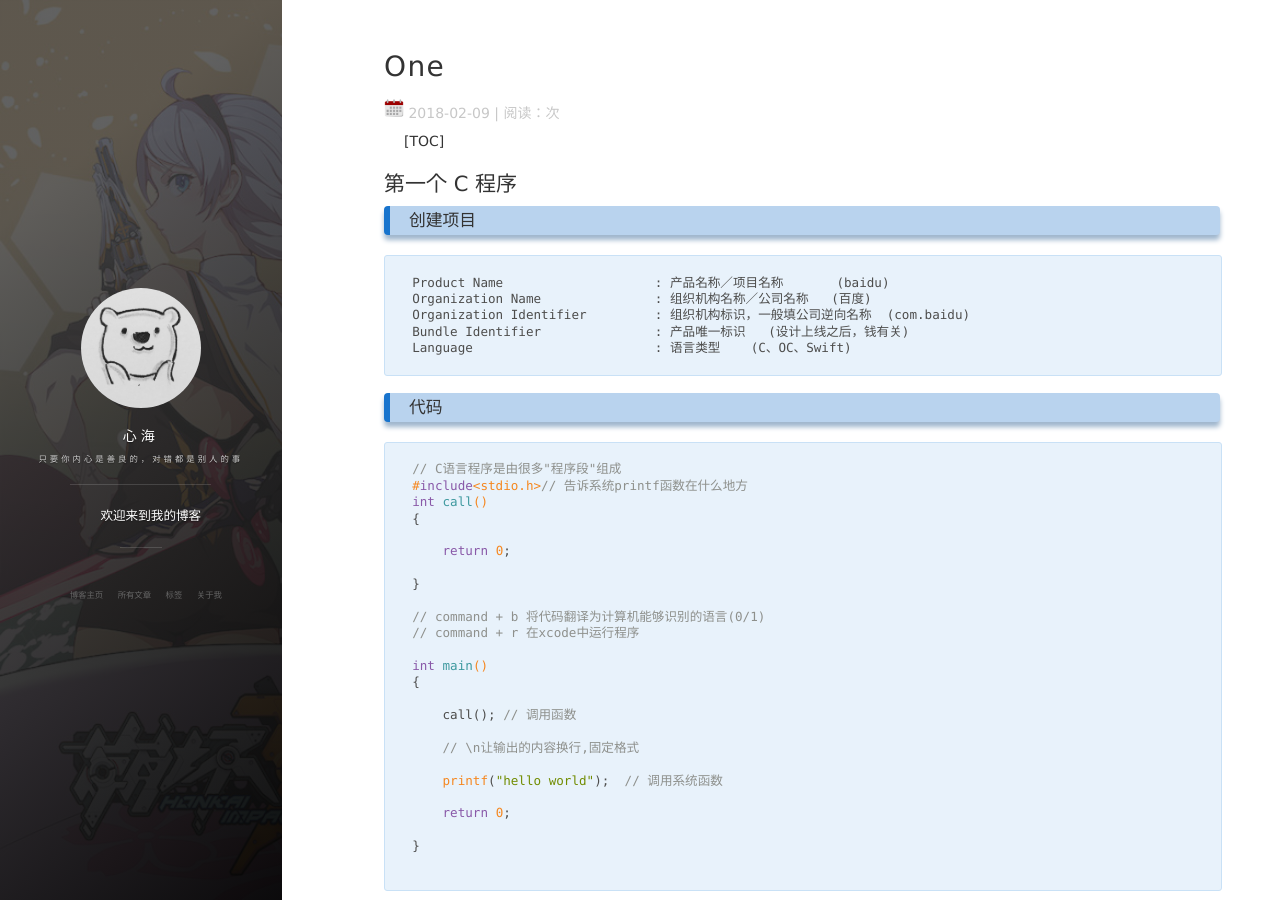
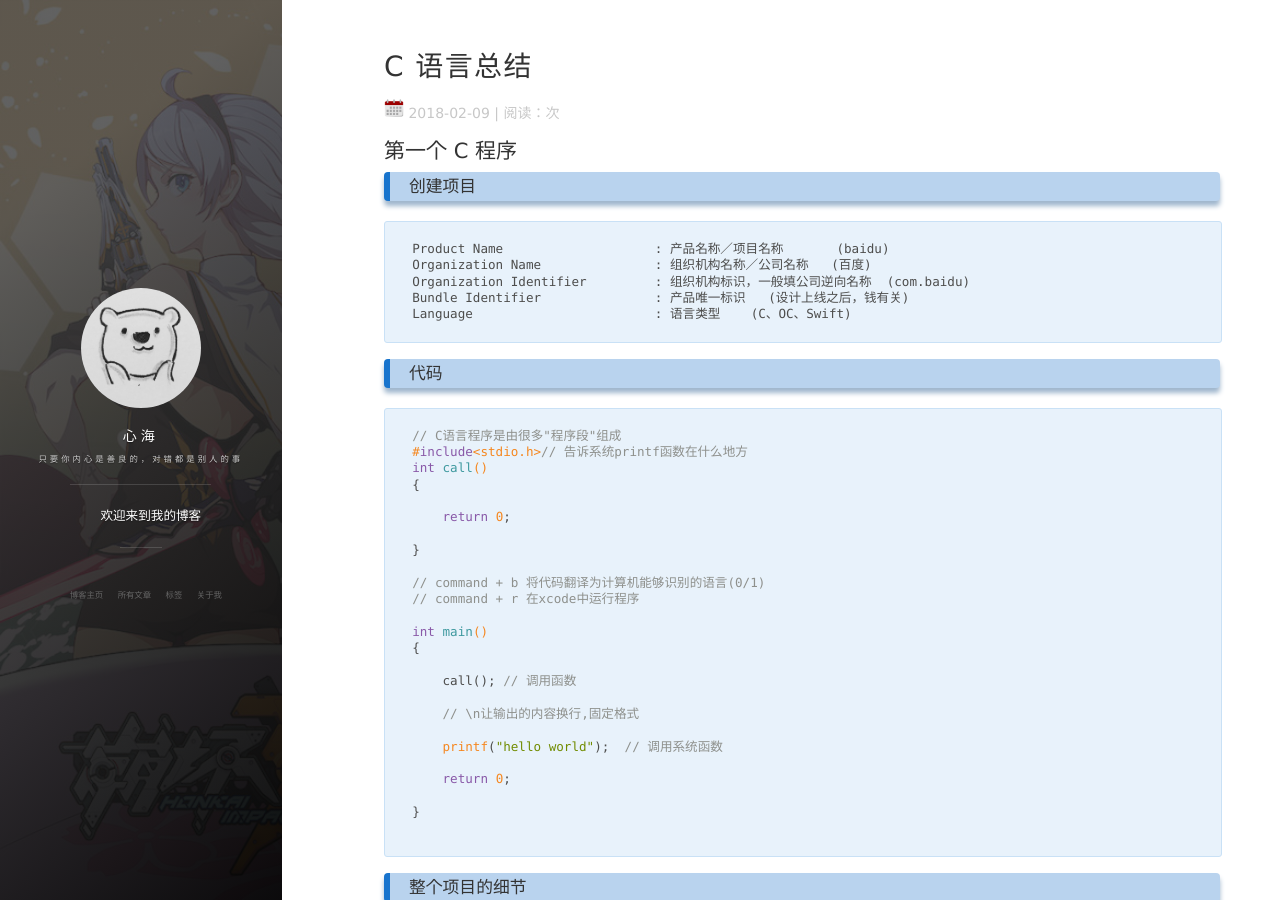
Before and after one commit to JiaZhiH/JiaZhiH.github.io, a Jekyll site: the page built from _posts/2018-02-09-C 语言总结（一）.md, in a window 1280 px wide and 900 px high. Built offline with Jekyll 4.4.1, drawn with Linux system fonts in a browser that asks for light colours; nearby versions of some CDN libraries; comment, search, counter and statistics services are not loaded.

Commit message:
2018-02-09-02

```diff
--- a/_posts/2018-02-09-C 语言总结.md
+++ b/_posts/2018-02-09-C 语言总结（一）.md
@@ -1,11 +1,10 @@
 ---
 layout: post
-title: "One"
+title: "C 语言总结"
 date: 2018.02.09
 tag: C 总结
 ---
 
-[TOC]
 
 ## 第一个 C 程序
 ### 创建项目
```
